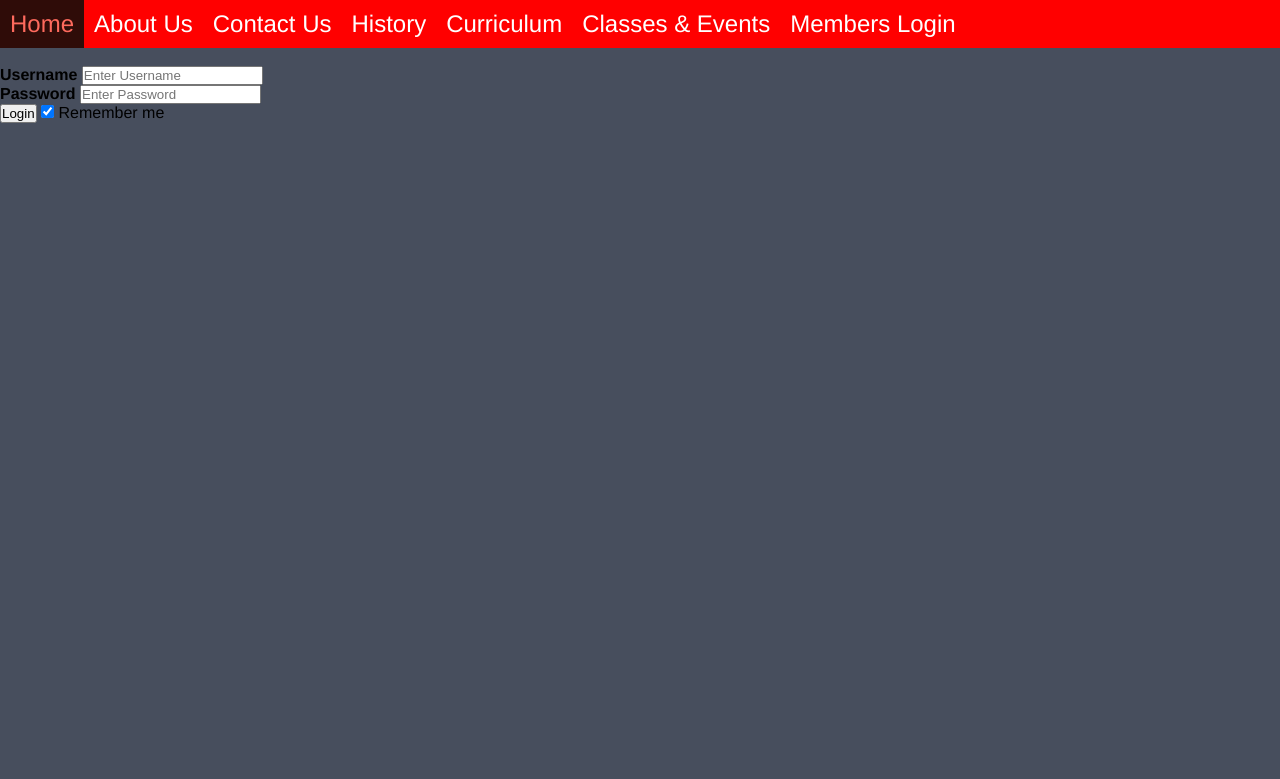
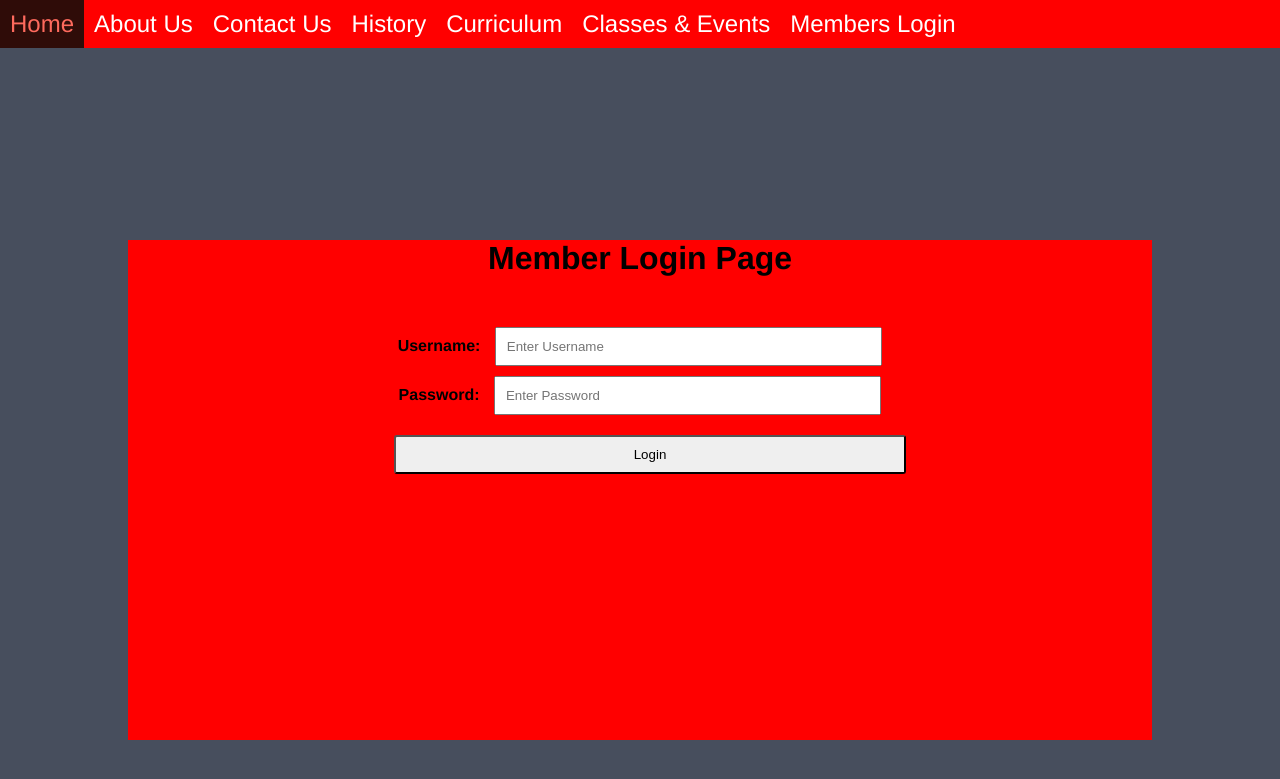
Before and after one commit to jmessare46/webandmobilegroupproj, a PHP site: page /login.php in a window 1280 px wide. Shown: the top 779 px of the page. Run offline with PHP 8.4, Linux system fonts and the light colour scheme.

Commit message:
Modified login page and css

```diff
--- a/assets/css/stylesheet.css
+++ b/assets/css/stylesheet.css
@@ -84,6 +84,64 @@
   * Styles the history page.
   */
 
+/*
+ * Styles the login page.
+ */
+
+/* Styles the form container */
+#loginBox
+{
+    background-color: red;
+    width: 80%;
+    position: absolute;
+    top: 30%;
+    left: 10%;
+    margin-left: auto;
+    margin-right: auto;
+    height: 500px;
+}
+
+/* Styles the member login header */
+#loginBox h1
+{
+    text-align: center;
+}
+
+/* Styles the login form */
+#login
+{
+    margin-left: auto;
+    margin-right: auto;
+    text-align: center;
+    padding: 50px;
+    width: 50%;
+}
+
+/* Styles the input sections of user and password */
+#login input
+{
+    padding: 10px;
+    width: 71%;
+    display: inline;
+    margin-bottom: 10px;
+}
+
+/* Styles the user and password labels */
+#login label
+{
+    padding-right: 10px;
+}
+
+/* Styles the login button */
+#login button
+{
+    padding: 10px;
+    margin: 10px;
+    border-radius: 3px;
+    width: 100%;
+    float: left;
+}
+
 /* Makes middle line in time line */
 #centerline
 {
--- a/login.php
+++ b/login.php
@@ -17,16 +17,16 @@ if ( isset($_SESSION['user']) && $_SESSION['user'] == "joe")
 }
 ?>
 
+<div id="loginBox">
+    <h1>Member Login Page</h1>
+    <form id="login" method="POST" action="loginAuth.php">
+        <label for="uname"><b>Username: </b></label>
+        <input type="text" placeholder="Enter Username" name="uname" required><br>
 
-<form id="login" method="POST" action="loginAuth.php">
-    <label for="uname"><b>Username</b></label>
-    <input type="text" placeholder="Enter Username" name="uname" required><br>
+        <label for="psw"><b>Password: </b></label>
+        <input type="password" placeholder="Enter Password" name="psw" required><br>
+        <button type="submit" name="submit">Login</button>
 
-    <label for="psw"><b>Password</b></label>
-    <input type="password" placeholder="Enter Password" name="psw" required><br>
 
-    <button type="submit" name="submit">Login</button>
-    <label>
-        <input type="checkbox" checked="checked" name="remember"> Remember me
-    </label><br>
-</form>
+    </form>
+</div>
```
